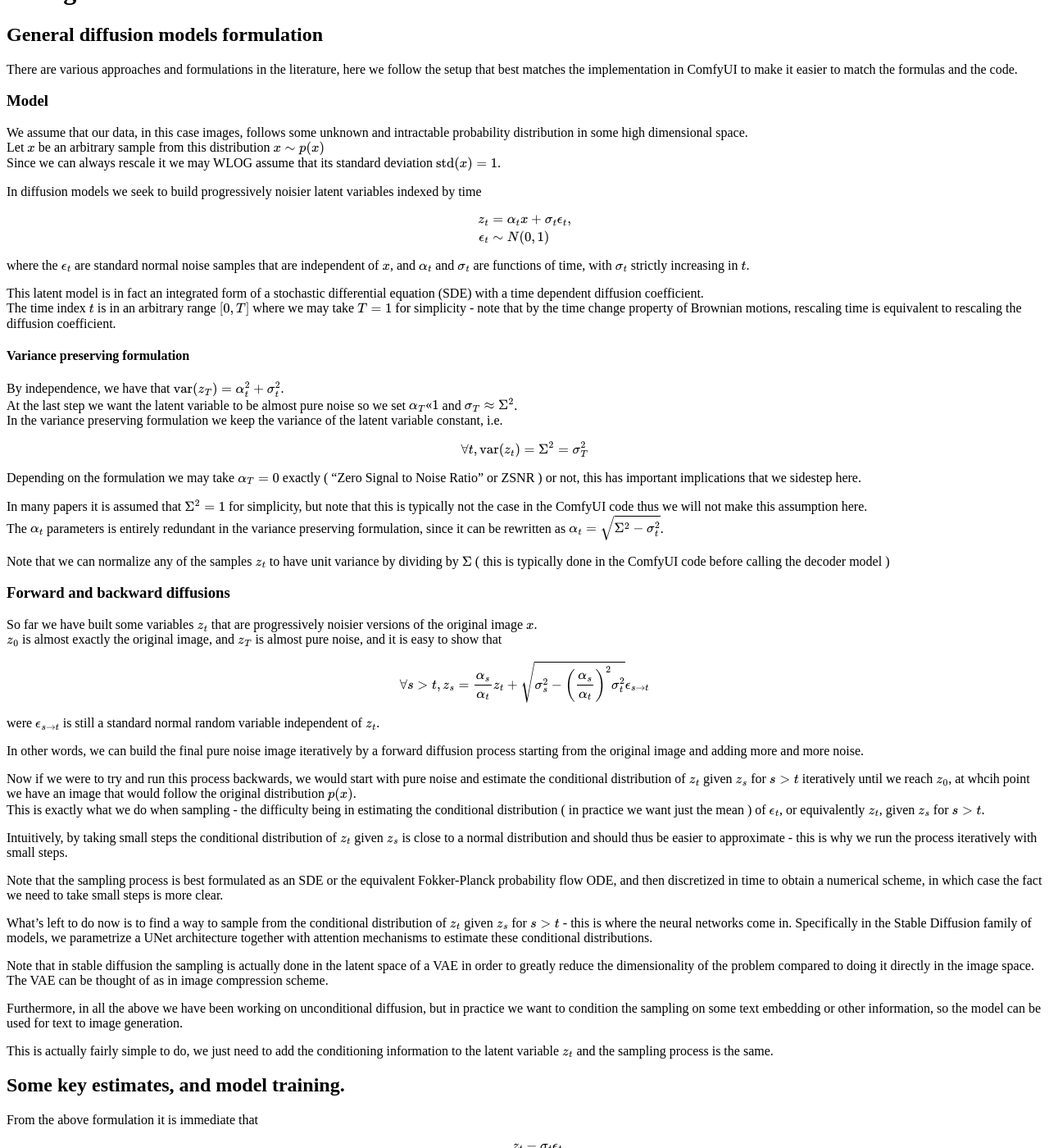
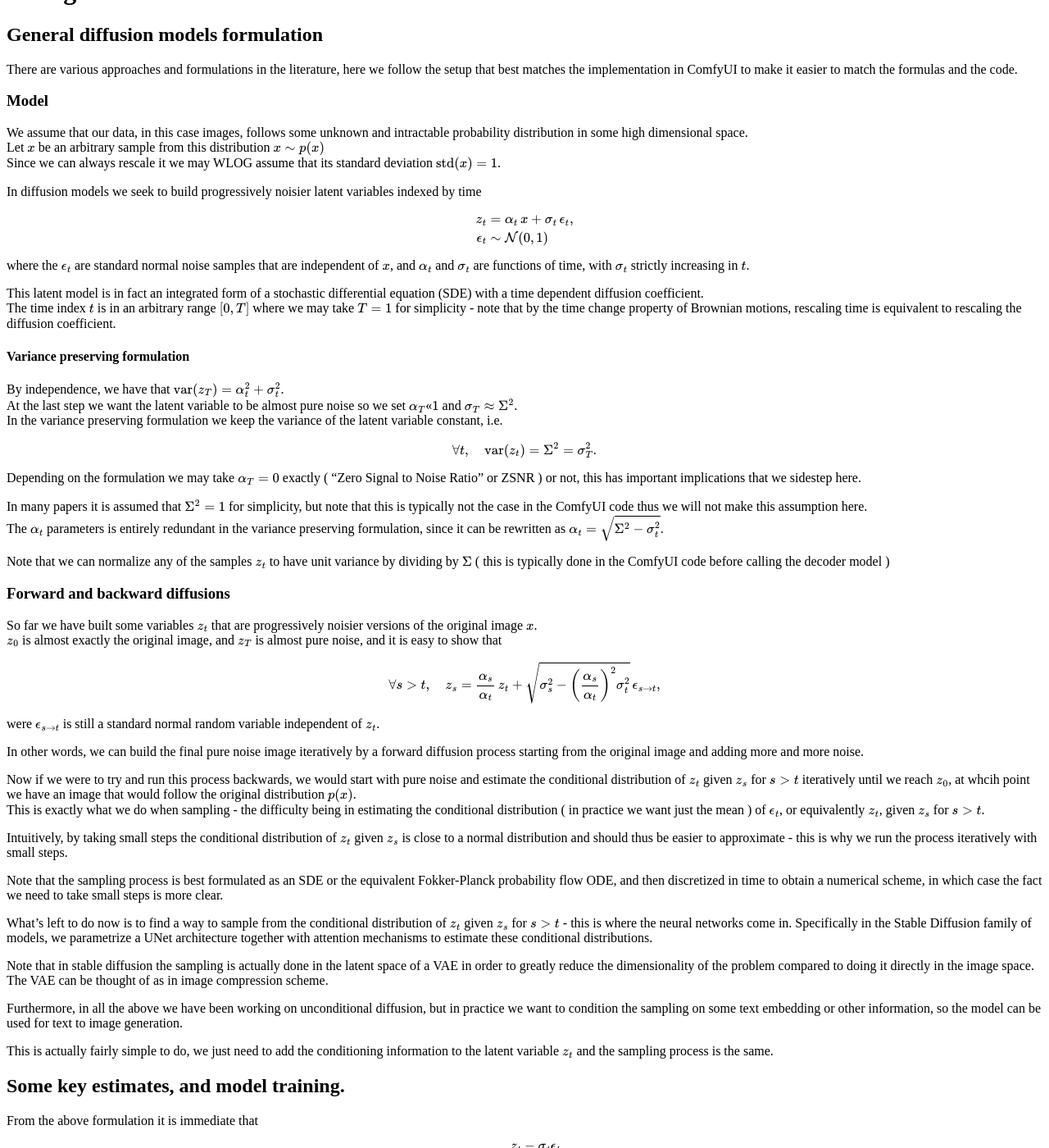
Before and after one commit to JTriggerFish/ComfyLatentTools, a Jekyll site: the page built from docs/index.md, in a window 1280 px wide and 1400 px high, scrolled down 272 px. Shown: the whole window at 82% size. Built offline with Jekyll 4.4.1, drawn with Linux system fonts in a browser that asks for light colours; some of the changed text lies outside the part shown.

Commit message:
minor doc fixes

```diff
--- a/docs/_config.yml
+++ b/docs/_config.yml
@@ -1,16 +1,16 @@
 # _config.yml
 title: "Scrambled Attention Guidance"
 description: "An ML research paper written in Markdown with LaTeX, images, and a table of contents."
-theme: jekyll-theme-slate
+theme: jekyll-theme-slate       # A clean, professional theme; try others if you prefer.
 markdown: kramdown
-# Kramdown settings ensure math is processed with MathJax
+# Kramdown settings: enable MathJax and set TOC options.
 kramdown:
   input: GFM
   math_engine: mathjax
   syntax_highlighter_opts:
     disable: true
+  toc_levels: 2..6             # Which header levels to include in the table of contents.
 permalink: pretty
 
-# Optional: You can add custom CSS overrides by placing a file in "assets/css/custom.scss"
 sass:
   style: compressed
--- a/docs/index.md
+++ b/docs/index.md
@@ -13,9 +12,9 @@
 
 # Scrambled Attention Guidance
 
-* [Table of Contents](#table-of-contents)
+<!-- Table of Contents marker (Kramdown will replace this with the TOC) -->
+* Table of Contents
   {:toc}
-
 
 # Background
 ## General diffusion models formulation
@@ -30,12 +29,14 @@
 
 In diffusion models we seek to build progressively noisier latent variables indexed by time
 
+{% raw %}
 $$
 \begin{align}
-z_t &= \alpha_t x + \sigma_t \epsilon_t, \\
-\epsilon_t &\sim N(0,1)
+z_t &= \alpha_t\, x + \sigma_t\, \epsilon_t, \\
+\epsilon_t &\sim \mathcal{N}(0,1)
 \end{align}
 $$
+{% endraw %}
 
 where the $\epsilon_t$ are standard normal noise samples that are independent of $x$, and $\alpha_t$ and $\sigma_t$ are functions of time,
 with $\sigma_t$ strictly increasing in $t$.
@@ -49,9 +50,11 @@
 At the last step we want the latent variable to be almost pure noise so we set $\alpha_T << 1$ and $\sigma_T \approx \Sigma^2$. \
 In the variance preserving formulation we keep the variance of the latent variable constant, i.e.
 
+{% raw %}
 $$
-\forall t, \text{var}(z_t) = \Sigma^2 = \sigma_T^2
+\forall t, \quad \text{var}(z_t) = \Sigma^2 = \sigma_T^2.
 $$
+{% endraw %}
 
 Depending on the formulation we may take $\alpha_T = 0$ exactly ( "Zero Signal to Noise Ratio" or ZSNR ) or not, this has important implications that we sidestep here.
 
@@ -64,9 +67,11 @@
 So far we have built some variables $z_t$ that are progressively noisier versions of the original image $x$.\
 $z_0$ is almost exactly the original image, and $z_T$ is almost pure noise, and it is easy to show that
 
+{% raw %}
 $$
-\forall s>t, z_s = \frac{\alpha_s}{\alpha_t} z_t + \sqrt{\sigma_s^2 - \left(\frac{\alpha_s}{\alpha_t}\right)^2 \sigma_t^2} \epsilon_{s\rightarrow t}
+\forall s>t, \quad z_s = \frac{\alpha_s}{\alpha_t}\, z_t + \sqrt{\sigma_s^2 - \left(\frac{\alpha_s}{\alpha_t}\right)^2 \sigma_t^2}\,\epsilon_{s\rightarrow t},
 $$
+{% endraw %}
 
 were $\epsilon_{s\rightarrow t}$ is still a standard normal random variable independent of $z_t$.
 
@@ -98,21 +103,27 @@
 
 From the above formulation it is immediate that
 
+{% raw %}
 $$
-x = \frac{z_t - \sigma_t \epsilon_t}{\alpha_t}
+x = \frac{z_t - \sigma_t \epsilon_t}{\alpha_t},
 $$
+{% endraw %}
 
 and thus
 
+{% raw %}
 $$
 \mathbb{E}[x|z_t] = \frac{z_t - \sigma_t \mathbb{E}[\epsilon_t | z_t] }{\alpha_t}
 $$
+{% endraw %}
 
 Here $\mathbb{E}[\epsilon_t | z_t]$ is the quantity that eps-prediction models try to estimate, with
 
+{% raw %}
 $$
 \hat{\epsilon}_{\theta}(z_t, \sigma_t) \approx \mathbb{E}[\epsilon_t | z_t]
 $$
+{% endraw %}
 
 where
 $\hat{\epsilon}_{\theta}(z_t, \sigma_t)$ is the model's noise prediction for the current time step, using fitted neural network parameters $\theta$.
@@ -132,21 +143,25 @@
 Using Tweedie's formula we can compute another estimate of the conditional expectation of $x$ given $z_t$.
 (See [here](https://www.weideng.org/posts/tweedie_formula/) for a detailed derivation):
 
+{% raw %}
 $$
 \mathbb{E}[x|z_t] = \frac{1}{\alpha_t} \left( z_t + \sigma_t^2 \nabla_{z_t} \log p(z_t) \right)
 $$
+{% endraw %}
 
 Let $\hat{v_t} = \nabla_{z_t} \log p(z_t)$ be the v-prediction vector.\
 We can equivalently fit the model to predict this vector instead, this is equivalent to reweighting the loss function that we fit the model to minimize.
 
 indeed, note that rearranging the above formula we get that
 
+{% raw %}
 $$
 \begin{align}
 \hat{v_t} &= \frac{1}{\sigma_t^2} \left( \alpha_t \mathbb{E}[x|z_t] - z_t \right)  \\
 &= - \frac{\hat{\epsilon}}{\sigma_t}
 \end{align}
 $$
+{% endraw %}
 
 # Scrambled Attention Guidance
 TODO
```
Also changed, not shown: other parts of docs/index.md (+1 -2 lines).
